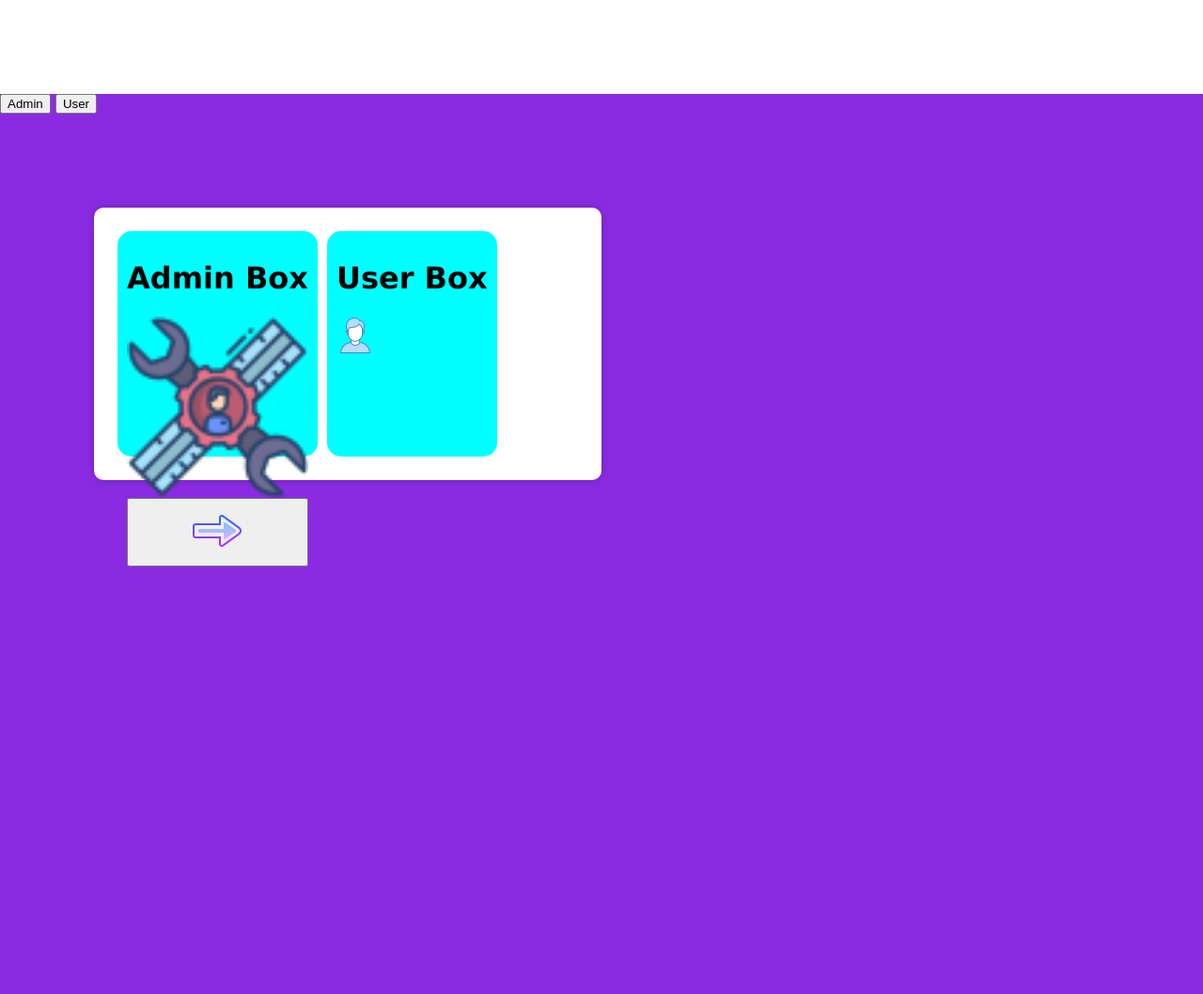
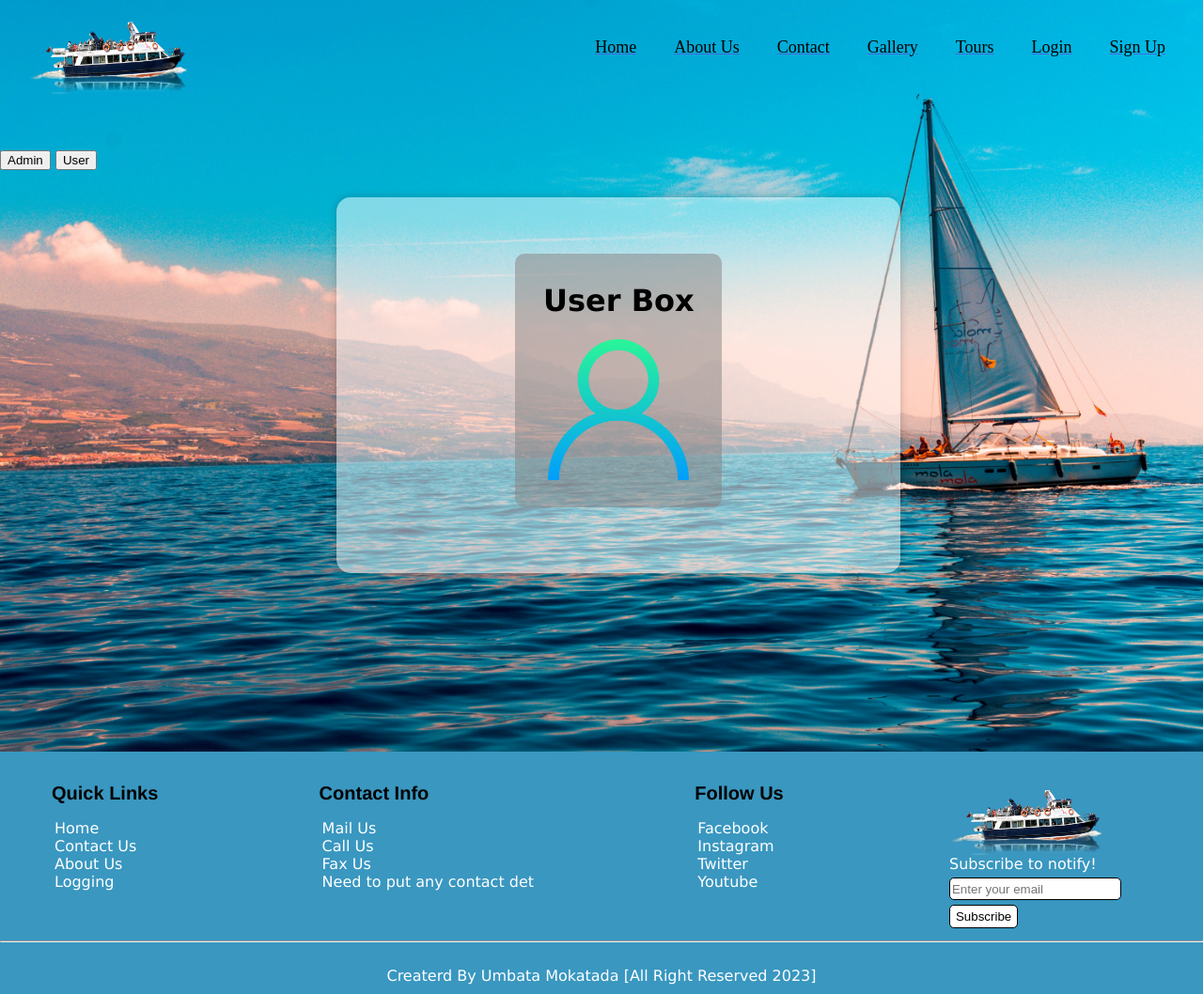
Before and after one commit to Gayashaan/Boat_Safari_Management_System, a PHP site: page /loging_selector_page.html in a window 1280 px wide. Shown: the whole page at 94% size. Before the commit the page ends 603 px from the top, so only its background shows below. Run offline with PHP 8.4, Linux system fonts and the light colour scheme.

Commit message:
image and two boxex for user and amin loginselectior

```diff
--- a/css/footer.css
+++ b/css/footer.css
@@ -1,7 +1,8 @@
 
 footer{
     /* position: relative;
-    bottom: 0; */
+    bottom: 0;
+    left: 0; */
     width: 100%;
     background-color: #3997c0;
     color: #fff;
@@ -102,3 +103,13 @@ footer > .footer_container > .logo_wrap > #sbtBtn:hover{
     background-color: #000000;
     color: #ffffff;
 }
+
+.nav-items{
+
+    text-decoration: underline;
+
+  }
+  .nav-items {
+    color: royalblue;
+
+  }
--- a/css/header.css
+++ b/css/header.css
@@ -7,6 +7,7 @@
     width: 100%;
     height: 100px;
     font-family: 'Sriracha', 'cursive';
+    z-index: 3;
     /* background-color: aqua; */
 
 
--- a/css/loging_selector.css
+++ b/css/loging_selector.css
@@ -1,46 +1,86 @@
 .container{
-    background-color: blueviolet;
+    /* background-color: blueviolet; */
     position: relative;
-    top: 100px;
     height: 100%;
-    width: 100%;
-    margin-bottom: 50px;
+    background-image: url('/images/loging\ back2.jpg');
+    background-size: cover;
+    background-repeat: no-repeat;
+    /* background-image: linear-gradient( rgba(133, 133, 165, 0.47) 0%, rgba(12, 12, 14, 0.414) 10%, ); */
 
 }
+/* .container > img{
+    /* position: absolute;
+    top: 0;
+    left: 0;
+    width: 100%;
+    height: 100%;
+    z-index: -1;
+} */
+.wrap{
+    position: relative;
+    top: 20%;
+    /* background-color: blanchedalmond; */
+    height: 500px;
+    /* z-index: 5; */
 
+}
 .box_wrap{
-    background-color: #fff;
-    width: auto;
-    height: 250px;
-    width: 500px;
+    display: flex;
+    background-color: rgba(255, 255, 255, 0.5);
+    width: 600px;
+    height: 350px;
+    display: flex;
+    border-radius: 15px;
+    position: absolute;
+    left: 28%;
+    top: 10%;
+    justify-content: center;
+    padding-top: 50px;
+    box-shadow: 0 0 10px 0 rgba(0,0,0,0.2);
+    /* display: none; */
 
-    position: relative;
-    top: 100px;
-    left: 100px;
-    padding: 20px;
-    border-radius: 10px;
-    box-shadow: 0 0 10px 0 rgba(0,0,0,0.2);
-    display: flex;
 
 
 }
 
 .box_wrap  .admin_wrap{
-    background-color: aqua;
+
+    background-color: rgba(133, 129, 129, 0.5);
     padding: 10px;
-    margin: 5px;
-    border-radius: 15px;
-    display: flex;
-    flex-direction: column;
+    margin: 10px;
+    margin-right: 50px;
+    width: 200px;
+    border-radius: 10px;
+    text-align: center;
+    height: 250px;
+    text-decoration: none;
+    color: black;
+    display: none;
+
 
 
 }
 
+.box_wrap  .admin_wrap img{
+    width: 150px;
+}
+
+
 .box_wrap  .user_wrap{
+
+    background-color: rgba(133, 129, 129, 0.5);
     padding: 10px;
-    background-color: aqua;
-    margin: 5px;
-    border-radius: 15px;
+    margin: 10px;
+    width: 200px;
+    height: 250px;
+    border-radius: 10px;
+    text-align: center;
+    text-decoration: none;
+    color: black;
 
 
 }
+
+.box_wrap  .user_wrap img{
+    width: 150px;
+}
--- a/css/style.css
+++ b/css/style.css
@@ -39,7 +39,6 @@ html,body{
   z-index: -1;
 } */
 .intro > video{
-  background-image: rgba(18, 141, 135, 0.2);
   width: 100%;
   height: 100%;
   object-fit: cover;
@@ -118,10 +117,7 @@ html,body{
   align-items: center;
 
 }
-.image{
-    float: left;
-  padding: 5px;
-}
+
 
 .yearly-events center{
 
@@ -132,11 +128,7 @@ html,body{
   font-family: fantasy;
   color: yellow;
 }
-.img{
 
-  margin-left: 10px ;
-  margin-right: 10px;
-}
 
 .yearly-events img{
   display: grid;
@@ -231,12 +223,3 @@ body {font-family: Verdana, sans-serif;}
   width: 800px;
   height:auto;
 }
-.nav-items{
-
-  text-decoration: underline;
-
-}
-.nav-items {
-  color: royalblue;
-
-}
--- a/login.html
+++ b/login.html
@@ -25,5 +25,7 @@
 
     </header>
 
+
+    <h1>Still in construction</h1>
 </body>
 </html>
--- a/loging_selector_page.html
+++ b/loging_selector_page.html
@@ -14,7 +14,7 @@
 
 
 <body>
-    <!-- <header class = "header">
+    <header class = "header">
 
         <img  src="/images/favpng_ferry-ship-boat-tour.png" class ="logo"  height="100px" width="250px"/>
 
@@ -28,7 +28,7 @@
             <a href="/loging_selector_page.html">Login</a>
             <a href="#">Sign Up</a>
             </nav>
-    </header> -->
+    </header>
 
 
 
@@ -42,21 +42,30 @@
 
 
     <div class="container">
+        <!-- <img src="/images/loging back2.jpg" alt="">  -->
+        <div class="wrap">
             <div class="btn_wrap">
                 <button class="btn" id="admin">Admin</button>
                 <button class="btn" id="user">User</button>
             </div>
             <div class="box_wrap">
-            <div class="admin_wrap">
+                <a class="admin_wrap" href="/admin/dashboard.html">
+
                     <h1>Admin Box</h1>
-                <img src="/images/icons/admin.png" alt="">
-                <button><img src="/images/icons/arrow.png" alt=""></button>
-            </div>
-            <div class="user_wrap">
+                    <img src="/images/icons/admin3.png" alt="admin logo">
+                </a>
+
+
+                <a class="user_wrap" href="/login.html">
+
                     <h1>User Box</h1>
-                <img src="/images/icons/user.png" alt="">
+                    <img src="/images/icons/user2.png" alt="">
+                </a>
+
+
             </div>
         </div>
+
     </div>
 
 
@@ -86,7 +95,7 @@
 
 
 
-    <!-- <footer class="footer">
+    <footer class="footer">
         <div class="footer_container">
             <div class="quick_wrap">
                 <h5 class="wrap_heading">Quick Links</h5>
@@ -130,6 +139,6 @@
 
         <hr>
         <p>Createrd By Umbata Mokatada [All Right Reserved 2023]</p>
-    </footer> -->
+    </footer>
 </body>
 </html>
```
Also changed, not shown: images/icons/admin2.png (added), images/icons/admin3.png (added), images/icons/user2.png (added), images/login back1.jpg (added), images/loging back2.jpg (added). Lines whose indentation alone changed are shown as unchanged.
